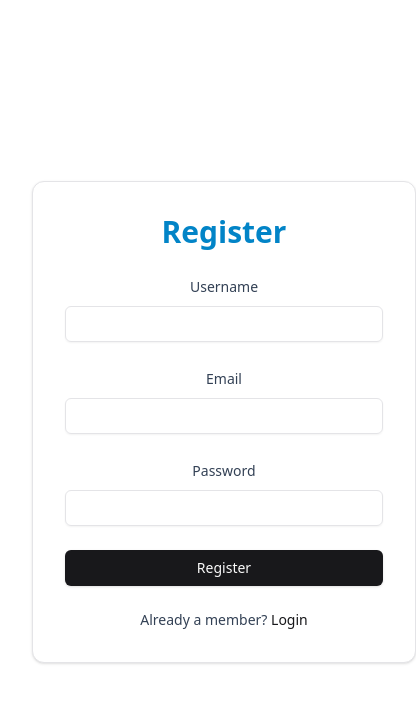
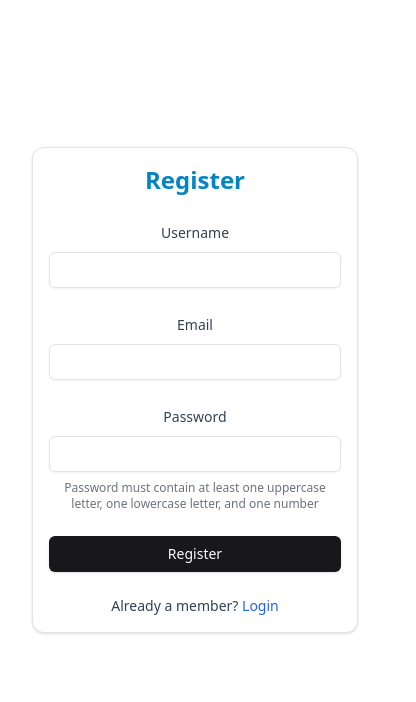
Before and after one commit to YamanNTG/FRont_buss, a React (Vite) app: page /register in a window 390 px wide. Shown: the top 702 px of the page, 416 px wide, since content can reach past the window. Built offline with nearby package versions, Linux system fonts and the light colour scheme; no server answers.

Commit message:
Login,Register responsive

```diff
--- a/package.json
+++ b/package.json
@@ -49,6 +49,7 @@
     "eslint-plugin-react-hooks": "^5.0.0",
     "eslint-plugin-react-refresh": "^0.4.16",
     "globals": "^15.14.0",
+    "prettier": "^3.4.2",
     "typescript": "^5.7.2",
     "vite": "^6.0.5"
   }
--- a/src/components/form/FormInput.tsx
+++ b/src/components/form/FormInput.tsx
@@ -7,7 +7,7 @@ type FormInputProps = {
   type?: string;
   defaultValue?: string;
   placeholder?: string;
-  helper?: string;
+
 };
 
 function FormInput({
@@ -16,6 +16,7 @@ function FormInput({
   type,
   defaultValue,
   placeholder,
+
 }: FormInputProps) {
   return (
     <div className="space-y-2">
@@ -29,7 +30,13 @@ function FormInput({
         defaultValue={defaultValue}
         placeholder={placeholder}
         required
+
       />
+      {type === 'password' && (
+      <p className="text-xs text-gray-500">
+        Password must contain at least one uppercase letter, one lowercase letter, and one number
+      </p>
+    )}
     </div>
   );
 }
--- a/src/pages/Login.tsx
+++ b/src/pages/Login.tsx
@@ -54,11 +54,11 @@ const Login: React.FC = () => {
   };
 
   return (
-    <section className="h-screen grid place-items-center">
-      <Card className="w-96">
-        <CardContent className="p-8">
+    <section className="min-h-[calc(100vh-4rem)] grid place-items-center">
+      <Card className="w-full max-w-md">
+        <CardContent className="p-4 sm:p-6 md:p-8">
           <form onSubmit={handleSubmit} className="space-y-6">
-            <h4 className="text-3xl font-bold text-center">Login</h4>
+            <h4 className="text-2xl sm:text-3xl font-bold">Login</h4>
             <FormInput type="email" label="email" name="email" />
 
             <FormInput type="password" label="password" name="password" />
@@ -68,11 +68,11 @@ const Login: React.FC = () => {
               disabled={isLoading}
             />
 
-            <p className="text-center text-sm">
+            <p className="text-sm">
               Not a member yet?{' '}
               <Link
                 to="/register"
-                className="text-primary hover:underline capitalize"
+                className="text-blue-600 hover:underline capitalize"
               >
                 register
               </Link>
--- a/src/pages/Register.tsx
+++ b/src/pages/Register.tsx
@@ -56,33 +56,28 @@ const Register: React.FC = () => {
   }
 
   return (
-    <section className="h-screen grid place-items-center">
-      <Card className="w-96">
-        <CardContent className="p-8">
+    <section className="min-h-[calc(100vh-4rem)] grid place-items-center">
+      <Card className="w-full max-w-md">
+        <CardContent className="p-4 sm:p-6 md:p-8">
           <form onSubmit={handleSubmit} className="space-y-6">
-            <h4 className="text-3xl font-bold text-center">Register</h4>
+            <h4 className="text-2xl sm:text-3xl font-bold">Register</h4>
 
             <FormInput type="text" label="username" name="name" />
 
             <FormInput type="email" label="email" name="email" />
 
-            <FormInput
-              type="password"
-              label="password"
-              name="password"
-              helper="Password must contain at least one uppercase letter, one lowercase letter, and one number"
-            />
+            <FormInput type="password" label="password" name="password" />
 
             <SubmitBtn
               text={isLoading ? 'Loading...' : 'Register'}
               disabled={isLoading}
             />
 
-            <p className="text-center text-sm">
+            <p className="text-sm">
               Already a member?{' '}
               <Link
                 to="/login"
-                className="text-primary hover:underline capitalize"
+                className="text-blue-600 hover:underline capitalize"
               >
                 login
               </Link>
```
Also changed, not shown: 2 other files (tests, documents, lock files or other folders).
